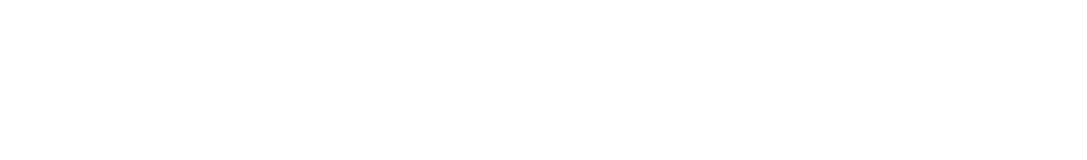
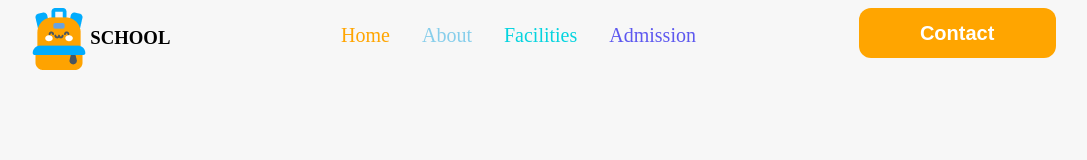
Before and after one commit to shariful430/My-Assignment-2, a plain HTML site: page index.html in a window 1280 px wide. Shown: the whole page, without its empty margins (45-1132 px from the left). Drawn offline with Linux system fonts and the light colour scheme.

Commit message:
added navbar

```diff
--- a/index.html
+++ b/index.html
@@ -3,12 +3,26 @@
 <head>
     <meta charset="UTF-8">
     <meta name="viewport" content="width=device-width, initial-scale=1.0">
-    <title>My-Assignment-2</title>
+    <title>My Assignment 2</title>
     <link rel="stylesheet" href="styles/style.css">
 </head>
 <body>
-    <header>
-
+    <header class="quicksand-font">
+        <nav class="navbar display-flex">
+            <div class="display-flex">
+                <img src="assets/logo.png" alt="">
+                <h3>SCHOOL</h3>
+            </div>
+            <ul class="nav-links display-flex">
+                <li class="nav-item"><a href="" class="nav-link orange">Home</a></li>
+                <li class="nav-item"><a href="" class="nav-link sky-blue">About</a></li>
+                <li class="nav-item"><a href="" class="nav-link light-blue">Facilities</a></li>
+                <li class="nav-item"><a href="" class="nav-link clr">Admission</a></li>
+            </ul>
+            <div>
+                <button class="btn-primary">Contact</button>
+            </div>
+        </nav>
     </header>
     <main>
 
--- a/styles/style.css
+++ b/styles/style.css
@@ -1,9 +1,54 @@
+*{
+  background-color: #f7f7f7;
+}
 
 @import url('https://fonts.googleapis.com/css2?family=Quicksand:wght@300..700&display=swap');
 
-.quicksand-font-normal {
-    font-family: "Quicksand", serif;
-    font-optical-sizing: auto;
-    font-weight: 400;
-    font-style: normal;
-  }
+.quicksand-font {
+  font-family: "Quicksand", serif;
+  font-optical-sizing: auto;
+  font-weight:400;
+  font-style: normal;
+}
+/* shared styles */
+.display-flex{
+  display: flex;
+}
+.orange{
+  color: orange;
+}
+.sky-blue{
+  color: skyblue;
+}
+.light-blue{
+  color: #05D4DF;
+}
+.clr{
+  color: #5D58EF;
+}
+
+
+/* nav related styles */
+.navbar{
+  max-width: 1158px;
+  justify-content: space-around;
+}
+.nav-item{
+  list-style: none;
+  margin-right: 32px;
+  font-size: 1.25rem;
+  font-weight: 500px;
+}
+.nav-link{
+  text-decoration: none;
+}
+.btn-primary{
+ background-color: orange;
+ color: white;
+ width: 197px;
+height: 50px;
+border: none;
+border-radius: 12px;
+font-size: 1.25rem;
+font-weight: 600;
+}
```
